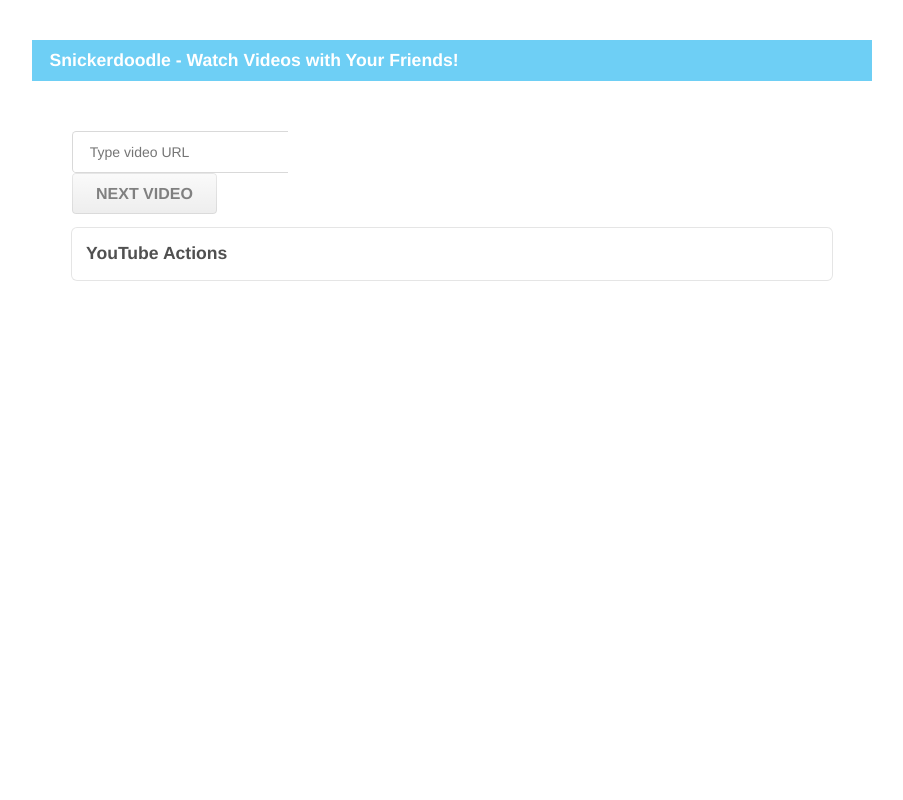
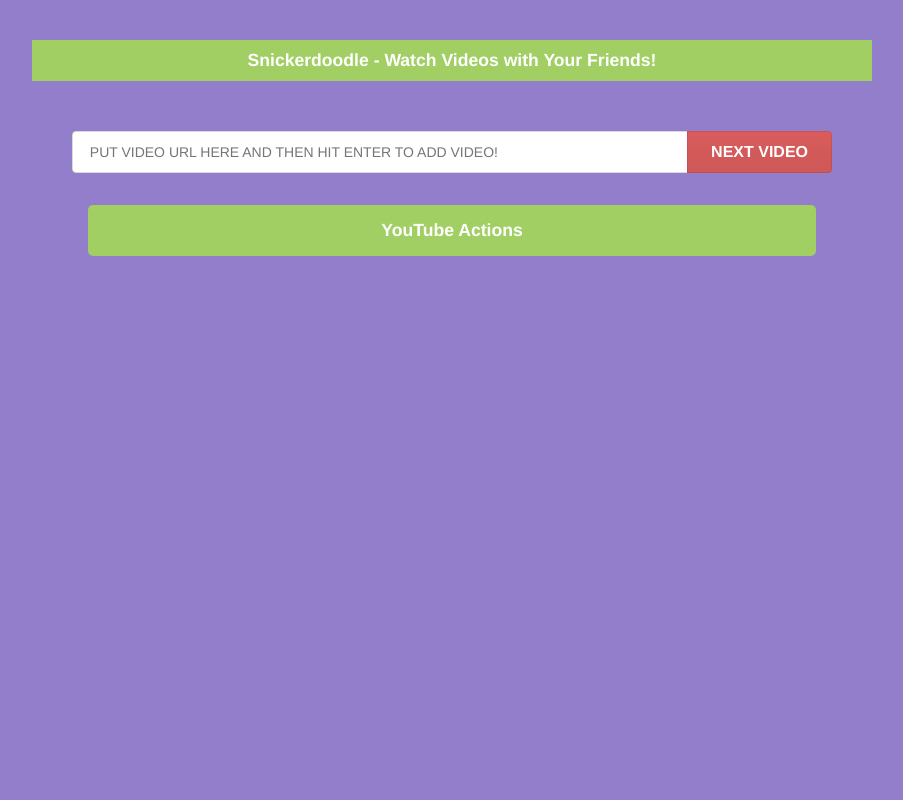
Before and after one commit to zach-taylor/snickerdoodle, a Flask app: page /video in a window 1280 px wide. Shown: the whole page, without its empty margins (188-1091 px from the left). Run offline with Flask 2, Linux system fonts and the light colour scheme; some libraries are stand-ins or nearby versions.

Commit message:
added some formatting to the video watch page

```diff
--- a/static/css/base.css
+++ b/static/css/base.css
@@ -1,4 +1,4 @@
-html, body, div, h1, h2, h3, h4, h5, h6, ul, ol, dl, li, dt, dd, p, blockquote, pre, form, fieldset, table, th, td { margin: 0; padding: 0; }
+html, body, div, h1, h2, h3, h4, h5, h6, ul, ol, dl, li, dt, dd, p, blockquote, pre, form, fieldset, table, th, td {text-align: center; margin: 0; padding: 0; }
 html, body {height: 100%;}
 img { border: none; }
 ul { list-style: none; }
@@ -8,7 +8,7 @@ body {
     font-family: "Droid Sans", "Helvetica Neue", Helvetica, Arial, sans-serif;
     color: #505050;
     line-height: 22px;
-    background: none;
+    background: #927ECB;
 }
 
 h1 {
--- a/static/js/video.js
+++ b/static/js/video.js
@@ -17,6 +17,7 @@
             if (e.which == 13) {
                 var siteURL=$('.action input').val();
                 videoList.push(addVideo(siteURL));
+                addMessage("Video added!");
                 $('.action input').val("");
         }
     });
--- a/templates/video.html
+++ b/templates/video.html
@@ -1,28 +1,28 @@
 {% extends "base.html" %}
-<head>
 {% block title %}Video - Snickerdoodle{% endblock %}
 
 {% block css %}
     <link rel="stylesheet" href="/static/lib/semantic/css/semantic.css" />
 {% endblock %}
 
-</head>
 {% block content %}
-<h4 class="ui inverted blue block header">
+
+<h4 class="ui center aligned inverted green block header">
   Snickerdoodle - Watch Videos with Your Friends!
 </h4>
 <div class="content">
-    <div id="player"></div>
-    <div class="ui action input">
-        <input type="text" placeholder="Type video URL">
-    </div>
-    <div class="ui button">
-        Next Video
-    </div>
-    <div class="ui small feed segment actions">
-        <h4 class="ui header">YouTube Actions</h4>
-    </div>
+        <div id="player"></div>
+        <div class="ui fluid action input">
+            <input type="text" placeholder="PUT VIDEO URL HERE AND THEN HIT ENTER TO ADD VIDEO!">
+            <div class="ui red button">Next Video</div>
+        </div>
+        <div class = "ui basic segment">
+            <div class="ui center aligned small feed green inverted segment actions">
+                <h4 class="ui header">YouTube Actions</h4>
+            </div>
+        </div>
 </div>
+
 {% endblock %}
 
 {%block js %}
```
